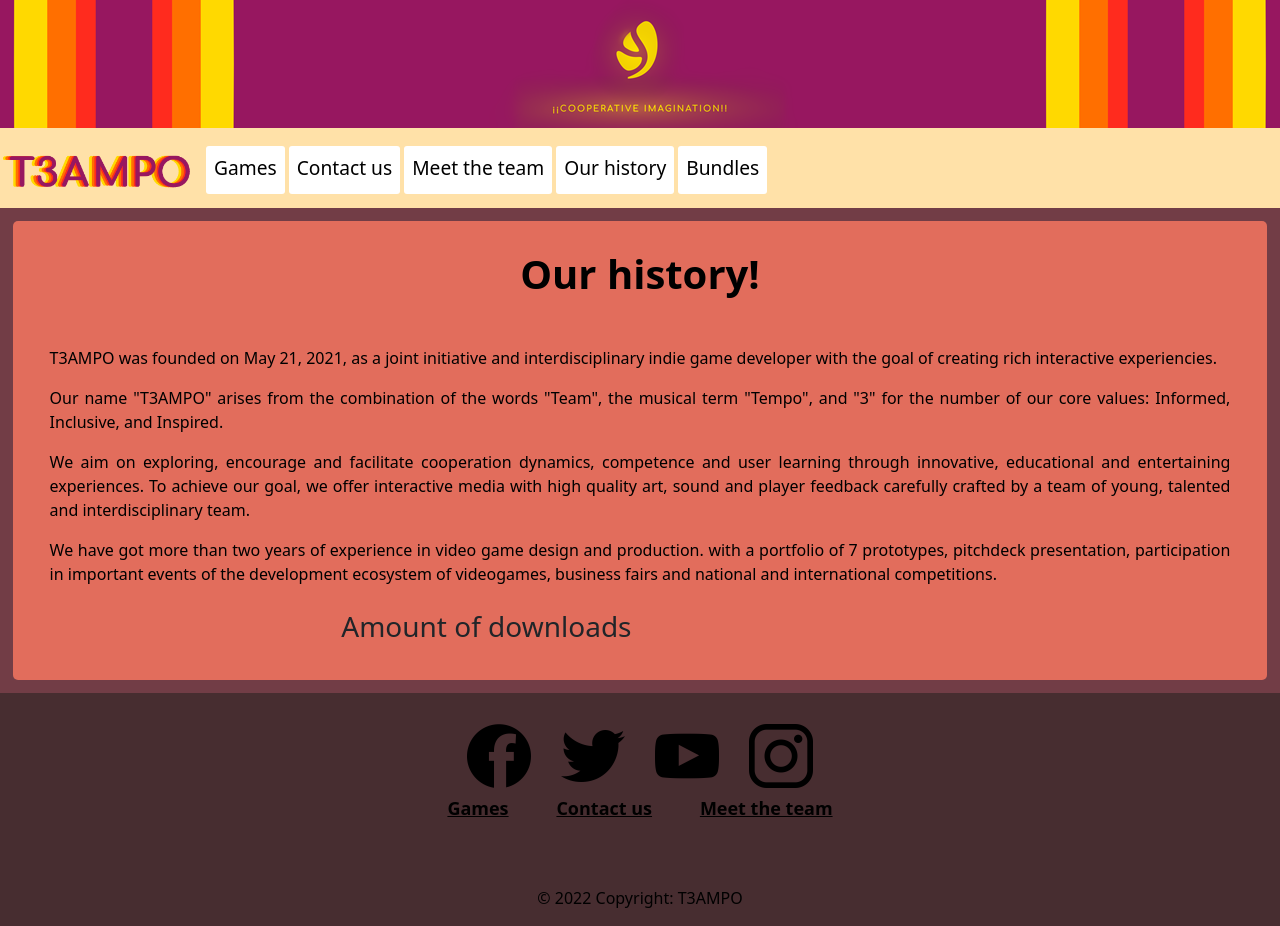
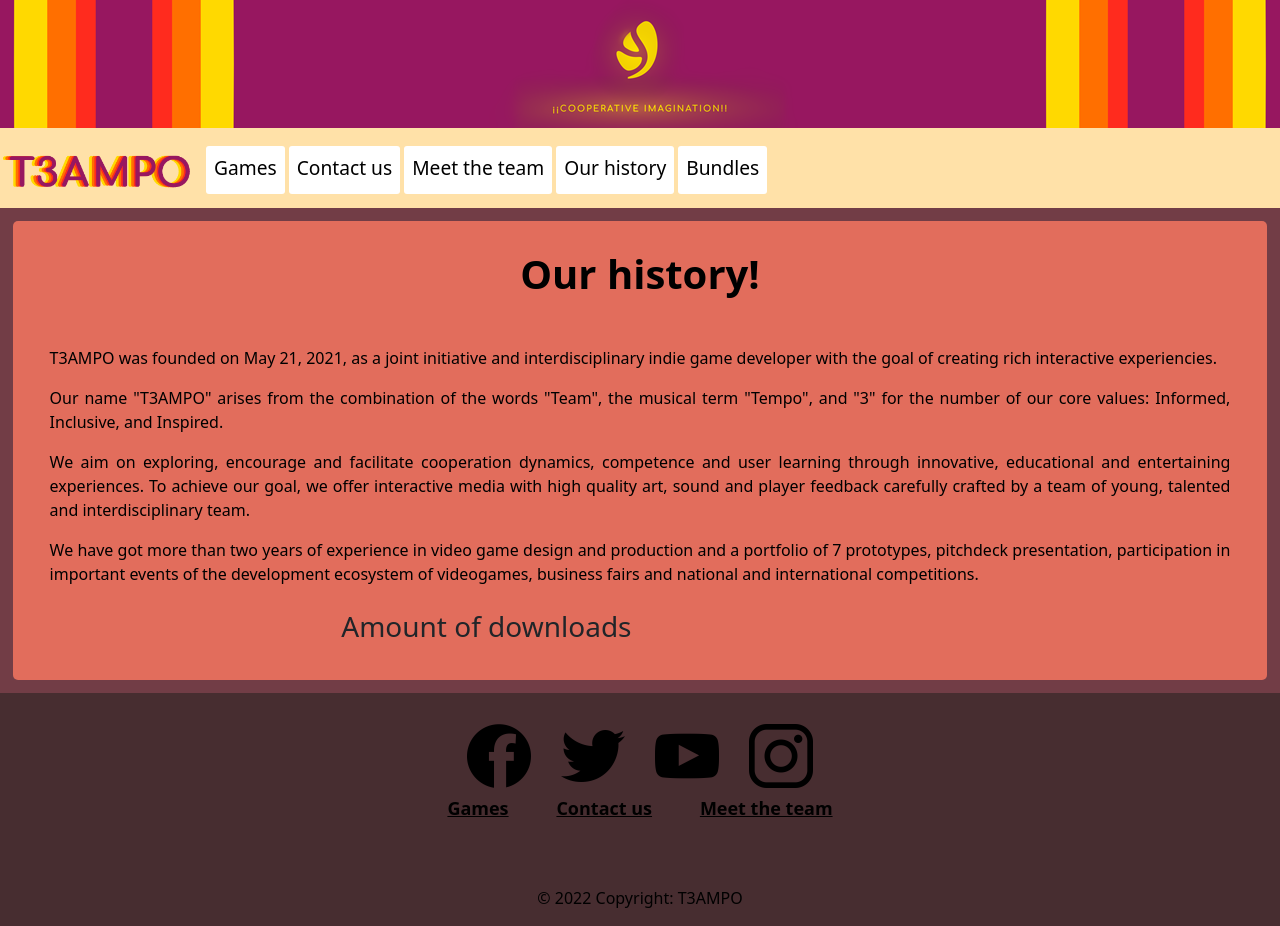
Before and after one commit to AylanJ123/t3ampo-official-website, a plain HTML site: page html/history.html in a window 1280 px wide. Drawn offline with nearby package versions, Linux system fonts and the light colour scheme; a script that the page names is missing.

Commit message:
historia

```diff
--- a/html/history.html
+++ b/html/history.html
@@ -77,8 +77,8 @@
                     interdisciplinary team.
                 </p>
                 <p>
-                    We have got more than two years of experience in video game design and production.
-                    with a portfolio of 7 prototypes, pitchdeck presentation,
+                    We have got more than two years of experience in video game design and production and
+                    a portfolio of 7 prototypes, pitchdeck presentation,
                     participation in important events of the development ecosystem of
                     videogames, business fairs and national and international competitions.
                 </p>
```
